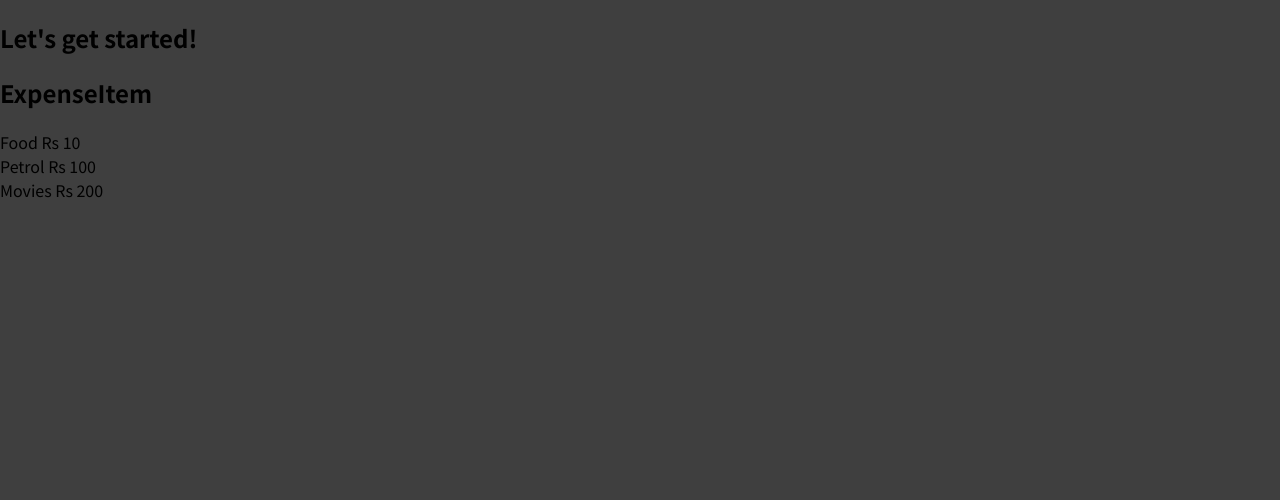
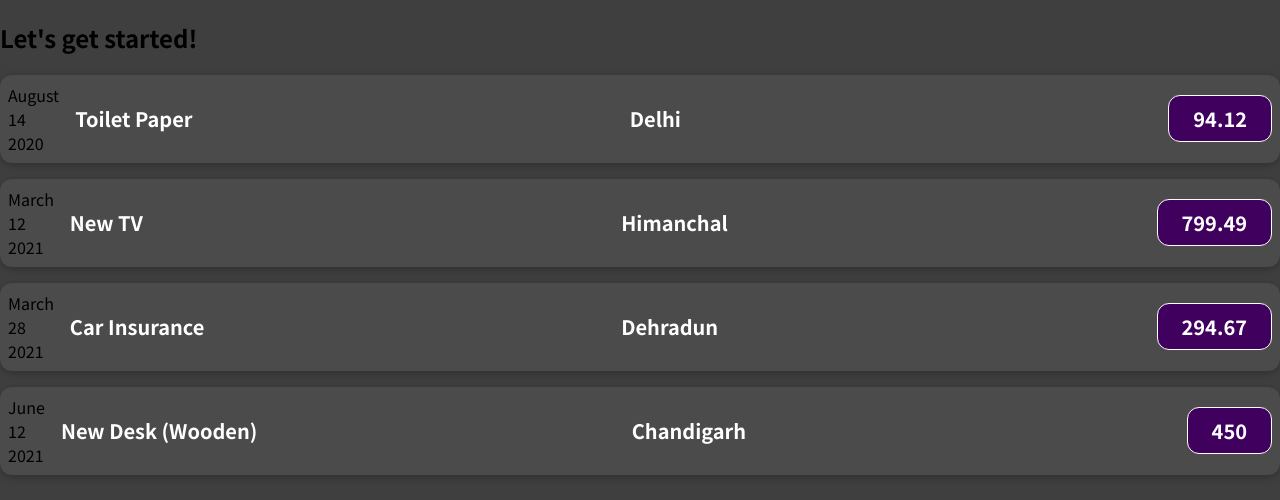
Before and after one commit to ssarun9871/Expense-tracker-frontend, a JavaScript app: page / in a window 1280 px wide. Shown: the top 500 px of the page. Built offline with nearby package versions, Linux system fonts and the light colour scheme.

Commit message:
adding expense data and props

```diff
--- a/src/App.js
+++ b/src/App.js
@@ -1,11 +1,45 @@
 import ExpenseItem from "./components/ExpenseItem";
 
+const expenses = [
+  {
+    id: "e1",
+    title: "Toilet Paper",
+    amount: 94.12,
+    date: new Date(2020, 7, 14),
+    location: "Delhi",
+  },
+  { id: "e2", title: "New TV", amount: 799.49, date: new Date(2021, 2, 12), location: 'Himanchal'},
+  {
+    id: "e3",
+    title: "Car Insurance",
+    amount: 294.67,
+    date: new Date(2021, 2, 28),
+    location: "Dehradun",
+  },
+  {
+    id: "e4",
+    title: "New Desk (Wooden)",
+    amount: 450,
+    date: new Date(2021, 5, 12),
+    location: "Chandigarh",
+  },
+];
+
 function App() {
+  const expenseItems = expenses.map((element) => (
+    <ExpenseItem
+      key={element.id}
+      title={element.title}
+      amount={element.amount}
+      date={element.date}
+      location={element.location}
+    ></ExpenseItem>
+  ));
+
   return (
     <div>
       <h2>Let's get started!</h2>
-      <ExpenseItem>
-      </ExpenseItem>
+      {expenseItems}
     </div>
   );
 }
--- /dev/null
+++ b/src/components/ExpenseItem.css
@@ -0,0 +1,56 @@
+.expense-item {
+  display: flex;
+  justify-content: space-between;
+  align-items: center;
+  box-shadow: 0 2px 8px rgba(0, 0, 0, 0.25);
+  padding: 0.5rem;
+  margin: 1rem 0;
+  border-radius: 12px;
+  background-color: #4b4b4b;
+}
+
+.expense-item__description {
+  display: flex;
+  flex-direction: column;
+  gap: 1rem;
+  align-items: flex-end;
+  flex-flow: column-reverse;
+  justify-content: flex-start;
+  flex: 1;
+}
+
+.expense-item h2 {
+  color: #3a3a3a;
+  font-size: 1rem;
+  flex: 1;
+  margin: 0 1rem;
+  color: white;
+}
+
+.expense-item__price {
+  font-size: 1rem;
+  font-weight: bold;
+  color: white;
+  background-color: #40005d;
+  border: 1px solid white;
+  padding: 0.5rem;
+  border-radius: 12px;
+}
+
+@media (min-width: 580px) {
+  .expense-item__description {
+    flex-direction: row;
+    align-items: center;
+    justify-content: flex-start;
+    flex: 1;
+  }
+
+  .expense-item__description h2 {
+    font-size: 1.25rem;
+  }
+
+  .expense-item__price {
+    font-size: 1.25rem;
+    padding: 0.5rem 1.5rem;
+  }
+}
--- a/src/components/ExpenseItem.js
+++ b/src/components/ExpenseItem.js
@@ -1,12 +1,23 @@
-function ExpenseItem(){
-    return (
-      <div>
-        <h2>ExpenseItem</h2>
-        Food Rs 10 <br/>
-        Petrol Rs 100 <br/>
-        Movies Rs 200<br/>
+import "./ExpenseItem.css";
+
+function ExpenseItem(props) {
+  const month = props.date.toLocaleString('en-us',{month:'long'});
+  const day = props.date.toLocaleString('en-us',{day:'2-digit'});
+  const year = props.date.getFullYear();
+  return (
+    <div className="expense-item">
+    <div>
+      <div>{month}</div>
+      <div>{day}</div>
+      <div>{year}</div>
       </div>
-    );
+      <div className="expense-item__description">
+        <h2>{props.title}</h2>
+        <h2>{props.location}</h2>
+        <div className="expense-item__price">{props.amount}</div>
+      </div>
+    </div>
+  );
 }
 
 export default ExpenseItem;
```
